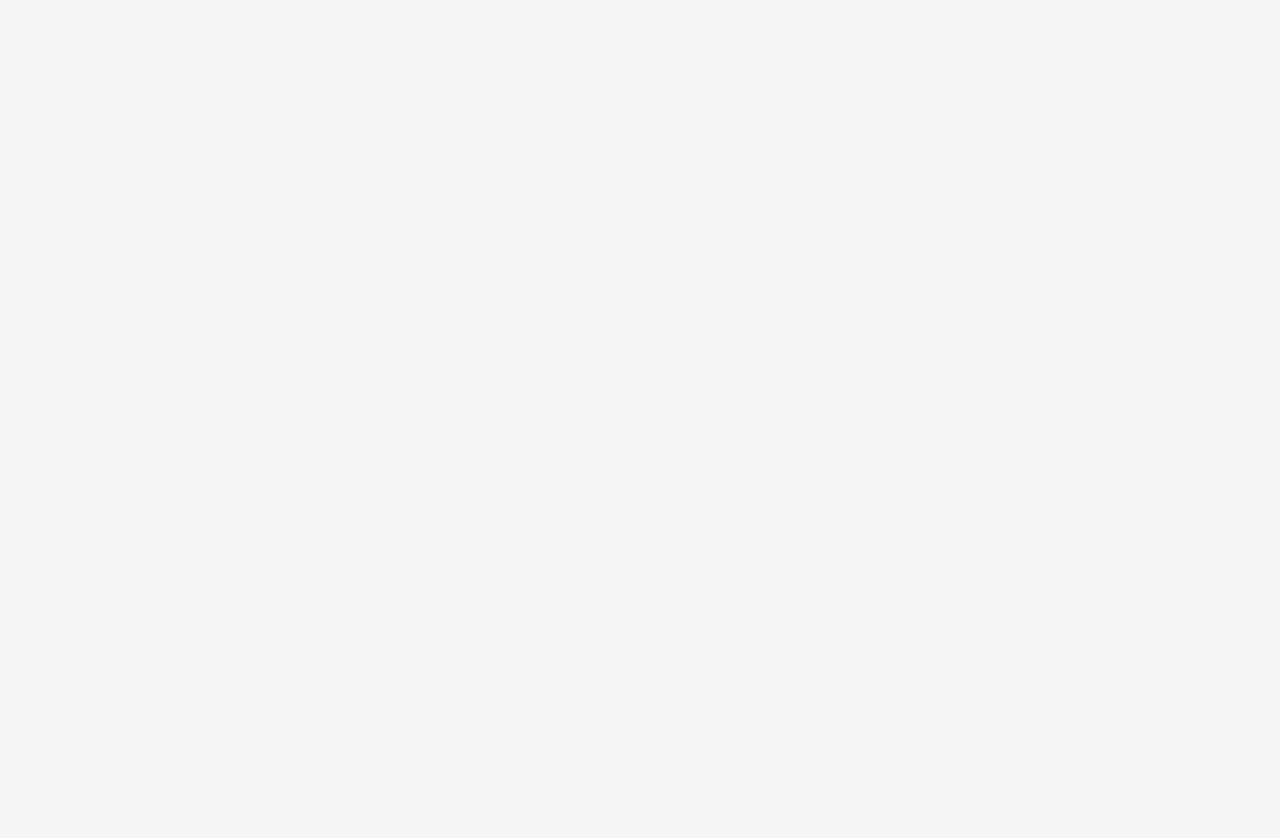
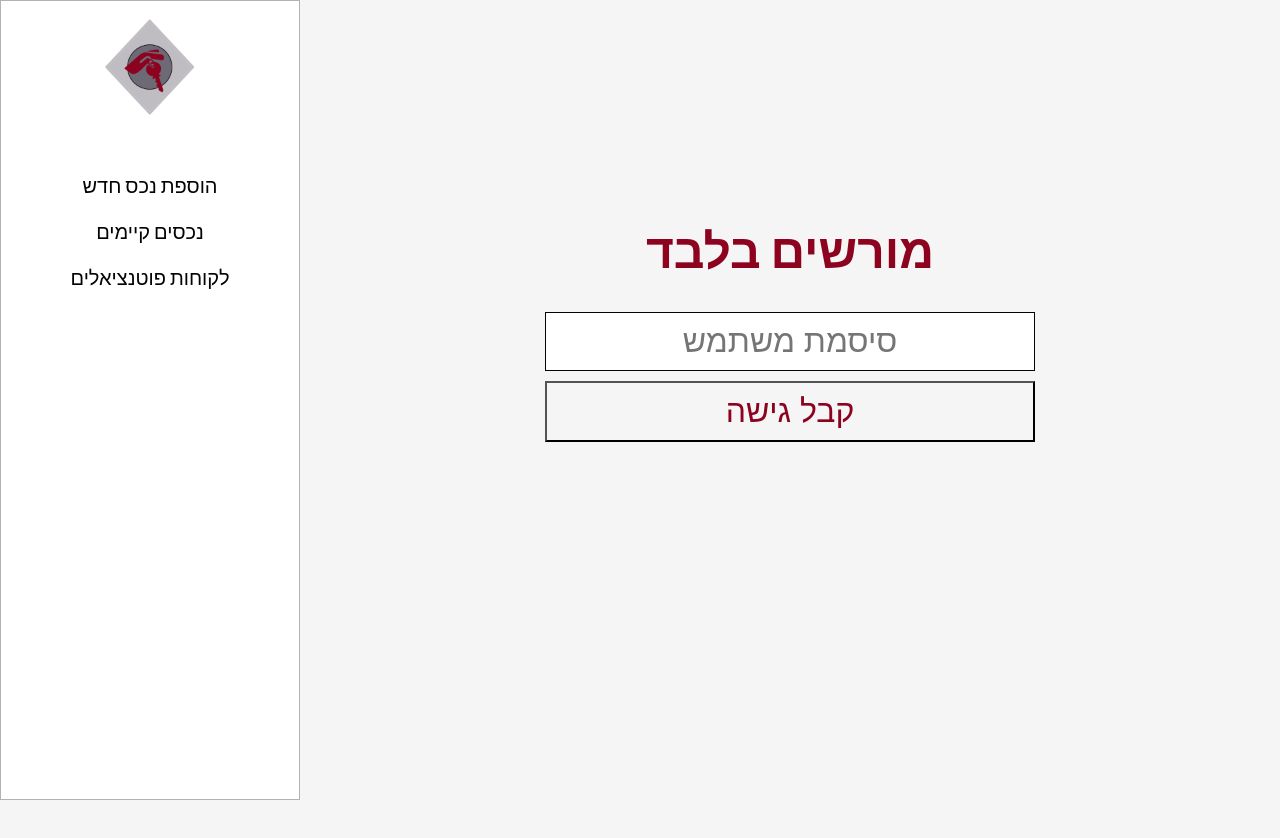
Before and after one commit to Leon-A1/Nadlan, a React (Create React App) app: page /login in a window 1280 px wide. Shown: the top 838 px of the page. Before the commit the page ends 800 px from the top, so only its background shows below. Built offline with nearby package versions, Linux system fonts and the light colour scheme.

Commit message:
login screen and simple auth

```diff
--- a/src/App.js
+++ b/src/App.js
@@ -11,10 +11,12 @@ import AdminProductConfirmDeleteView from "./Views/AdminProductConfirmDelete";
 import AdminClientConfirmDeleteView from "./Views/AdminClientConfirmDelete";
 import AdminPotentialClientsView from "./Views/AdminPotentialClientsView";
 
+import LoginView from "./auth/LoginView";
+import ProtectedRoute from "./auth/ProtectedRoute";
+
 import { GlobalProvider } from "./context/GlobalState";
 
 function App() {
-  // let productId = "";
   return (
     <GlobalProvider>
       <Router>
@@ -26,24 +28,31 @@ function App() {
             <ProductDetails />
           </Route>
 
-          <Route exact path="/admin" component={AdminView}></Route>
-          <Route
+          <ProtectedRoute
+            exact
+            path="/admin"
+            component={AdminView}
+          ></ProtectedRoute>
+          <ProtectedRoute
             exact
             path="/admin/potential_clients"
             component={AdminPotentialClientsView}
-          ></Route>
-          <Route
+          ></ProtectedRoute>
+          <ProtectedRoute
             path="/admin/create-product"
             component={AdminCreateView}
-          ></Route>
-          <Route path="/admin/product/update/:productid">
+          ></ProtectedRoute>
+          <ProtectedRoute path="/admin/product/update/:productid">
             <AdminUpdateProductView />
-          </Route>
-          <Route path="/admin/product/delete/:productid">
+          </ProtectedRoute>
+          <ProtectedRoute path="/admin/product/delete/:productid">
             <AdminProductConfirmDeleteView />
-          </Route>
-          <Route path="/admin/potential_clients/delete/:productid">
+          </ProtectedRoute>
+          <ProtectedRoute path="/admin/potential_clients/delete/:productid">
             <AdminClientConfirmDeleteView />
+          </ProtectedRoute>
+          <Route path="/login">
+            <LoginView />
           </Route>
         </Switch>
       </Router>
--- /dev/null
+++ b/src/auth/LoginView.js
@@ -0,0 +1,35 @@
+import React, { useState } from "react";
+import SideBar from "../Components/AdminSideBar/AdminSidebar";
+import "./login.css";
+
+const LoginView = (props) => {
+  const [message, setMessage] = useState("");
+
+  const AuthenticateUser = () => {
+    if (localStorage.getItem("nadlan-auth") === "authenticated") {
+      console.log("already logged in");
+      window.location.href = "/admin";
+    } else {
+      if (document.querySelector("#pass-id").value === "a123") {
+        localStorage.setItem("nadlan-auth", "authenticated");
+        window.location.href = "/admin";
+      } else {
+        setMessage("סיסמא לא נכונה");
+      }
+    }
+  };
+
+  return (
+    <div className="admin-view-container">
+      <SideBar />
+      <div className="login-form">
+        <h3>מורשים בלבד</h3>
+        <input type="password" placeholder="סיסמת משתמש" id="pass-id"></input>
+        <button onClick={(e) => AuthenticateUser(e)}>קבל גישה</button>
+        <p className="login-response-message">{message}</p>
+      </div>
+    </div>
+  );
+};
+
+export default LoginView;
--- /dev/null
+++ b/src/auth/ProtectedRoute.js
@@ -0,0 +1,28 @@
+import React from "react";
+import { Route, Redirect } from "react-router-dom";
+
+const ProtectedRoute = ({
+  component: Component,
+
+  ...rest
+}) => {
+  return (
+    <div>
+      <Route
+        {...rest}
+        render={(props) => {
+          if (localStorage.getItem("nadlan-auth") === "authenticated") {
+            return <Component />;
+          } else {
+            return (
+              <Redirect
+                to={{ pathname: "/login", state: { from: props.location } }}
+              />
+            );
+          }
+        }}
+      ></Route>
+    </div>
+  );
+};
+export default ProtectedRoute;
--- /dev/null
+++ b/src/auth/login.css
@@ -0,0 +1,49 @@
+.login-form {
+  width: 100%;
+  height: 200px;
+  display: flex;
+  flex-direction: column;
+  align-items: center;
+  justify-content: center;
+  padding: 5px;
+  margin-top: 30vh;
+  max-width: 500px;
+  margin-right: auto;
+  margin-left: auto;
+}
+.login-form h3 {
+  font-size: 3rem;
+  color: var(--Red);
+  margin-bottom: 30px;
+}
+.login-form input {
+  width: 100%;
+  font-size: 2rem;
+  padding: 10px;
+  text-align: center;
+  margin-bottom: 10px;
+
+  border: 1px solid var(--Black);
+}
+.login-form input:focus {
+  border: 1px solid var(--Red);
+  outline: var(--Red);
+}
+.login-form button {
+  width: 100%;
+  font-size: 2rem;
+  padding: 10px;
+  background-color: var(--White);
+  color: var(--Red);
+  transition: 300ms;
+}
+.login-form button:hover {
+  background-color: var(--Red);
+  color: var(--White);
+  transition: 300ms;
+}
+.login-form .login-response-message {
+  font-size: 1.25rem;
+  color: var(--Red);
+  margin: 10px;
+}
--- a/src/context/AppReducer.js
+++ b/src/context/AppReducer.js
@@ -3,7 +3,7 @@ const AppReducer = (state, action) => {
     case "LOGIN":
       return {
         ...state,
-        LOGGED_IN: true,
+        IsAuth: true,
       };
     case "LOGOUT":
       return {
--- a/src/context/GlobalState.js
+++ b/src/context/GlobalState.js
@@ -6,9 +6,6 @@ const initialState = {
   // #### PRODUCTION #####
   API_URL: "https://nadlan-server.herokuapp.com/api/",
   FILE_STORAGE_URL: "https://nadlan-server.herokuapp.com/file/",
-
-  // SECRET_ADMIN_KEY: "secret",
-  // LOGGED_IN: false,
 
   // #### DEVELOPMENT #####
   // API_URL: "http://localhost:5000/api/",
```
